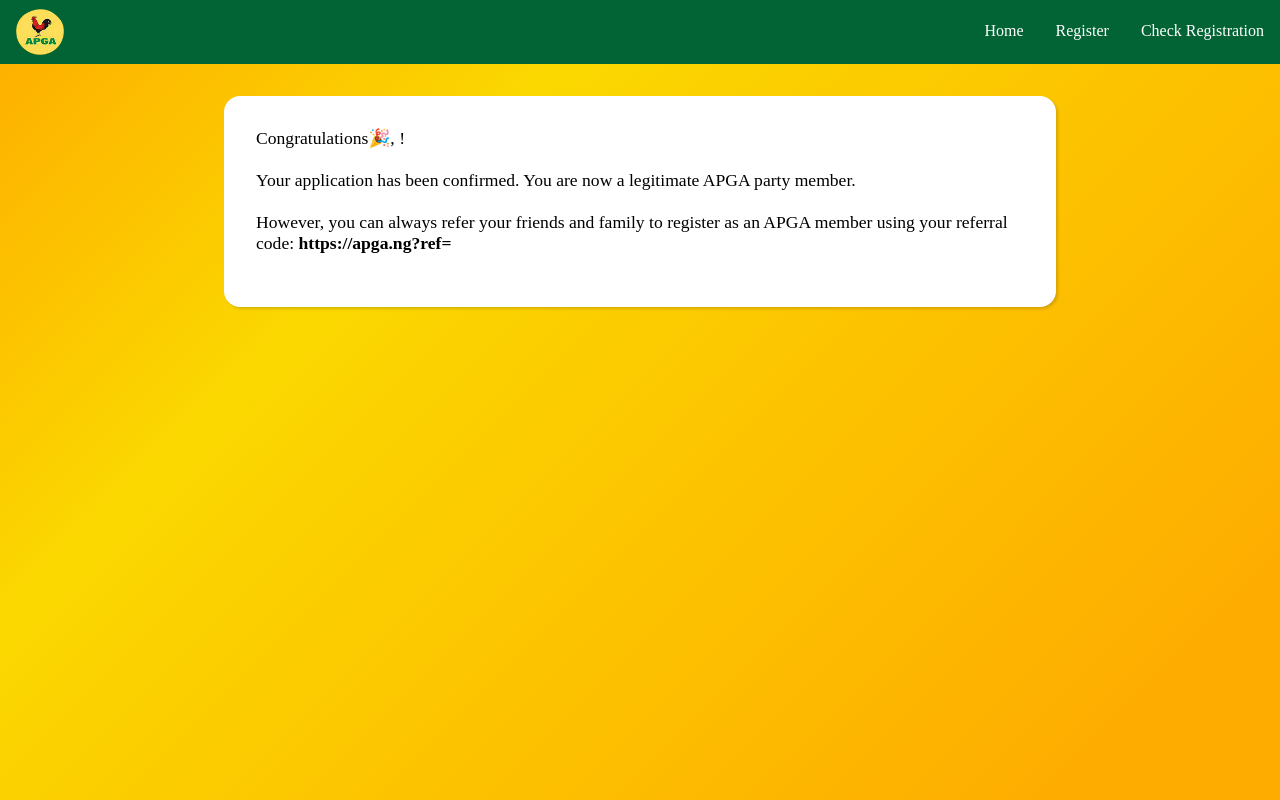
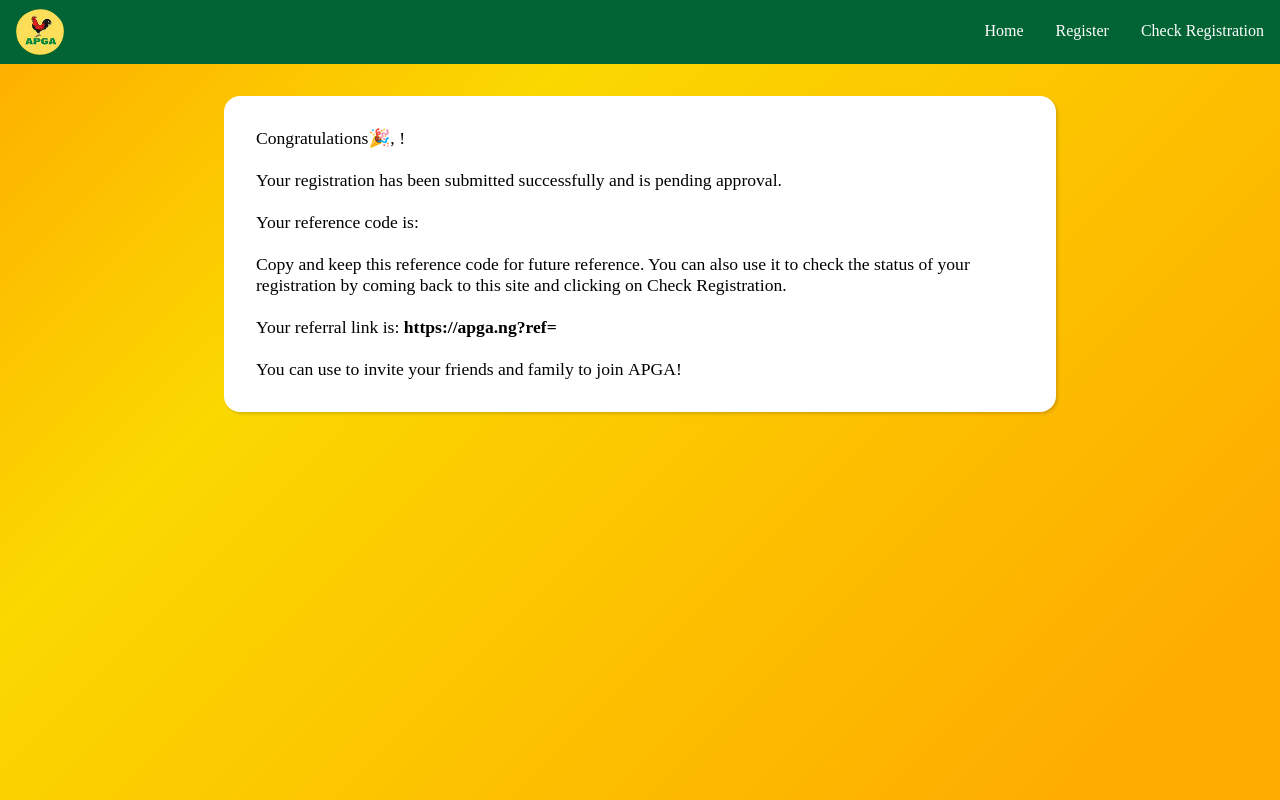
Before and after one commit to appcounty/apgaportal, a Next.js app: page /confirm in a window 1280 px wide. Built offline with nearby package versions, Linux system fonts and the light colour scheme.

Commit message:
modified the confirmation message

```diff
--- a/src/pages/confirm/index.tsx
+++ b/src/pages/confirm/index.tsx
@@ -58,32 +58,44 @@
     <div className={styles.main}>
       <div className={styles.messageBox}>
         <p>
-          {String(status).toLowerCase() === "waiting" ? "Hello" : "Congratulations🎉"},{" "}
+          {String(status).toLowerCase() === "waiting"
+            ? "Hello"
+            : "Congratulations🎉"}
+          ,{" "}
           <span style={{ fontWeight: "600" }}>
             {String(name).toUpperCase()}
-          </span>!
+          </span>
+          !
         </p>
         <br />
+
         <p>
-          {String(status).toLowerCase() === "waiting"
-            ? `Your registration is awaiting confirmation. Please check back with us on this portal in a bit using your reference code😉`
-            : `Your application has been confirmed. You are now a legitimate APGA party member.`}
+          Your registration has been submitted successfully and is pending
+          approval.
         </p>
         <br />
+
         <p>
-          However, you can always refer your friends and family to register as
-          an APGA member using your referral code:{" "}
+          Your reference code is:{" "}
+          <span style={{ fontWeight: "600" }}>{referenceCode}</span>
+        </p>
+        <br />
+
+        <p>
+          Copy and keep this reference code for future reference. You can also
+          use it to check the status of your registration by coming back to this
+          site and clicking on Check Registration.
+        </p>
+        <br />
+
+        <p>
+          Your referral link is:{" "}
           <span style={{ fontWeight: "600" }}>
             https://apga.ng?ref={referenceCode}
           </span>
         </p>
         <br />
-        {status === "waiting" ? (
-          <p>
-            Please note that you will receive an email and text notification
-            once your application for membership is approved.
-          </p>
-        ) : null}
+        <p>You can use to invite your friends and family to join APGA!</p>
       </div>
 
       {/* <Display items={items} title={`${name} Profile`} /> */}
```
